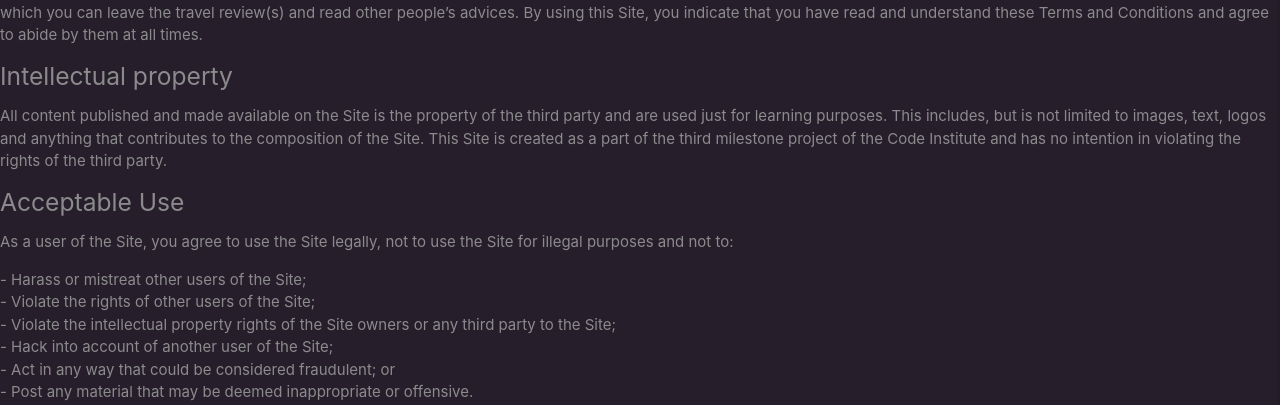
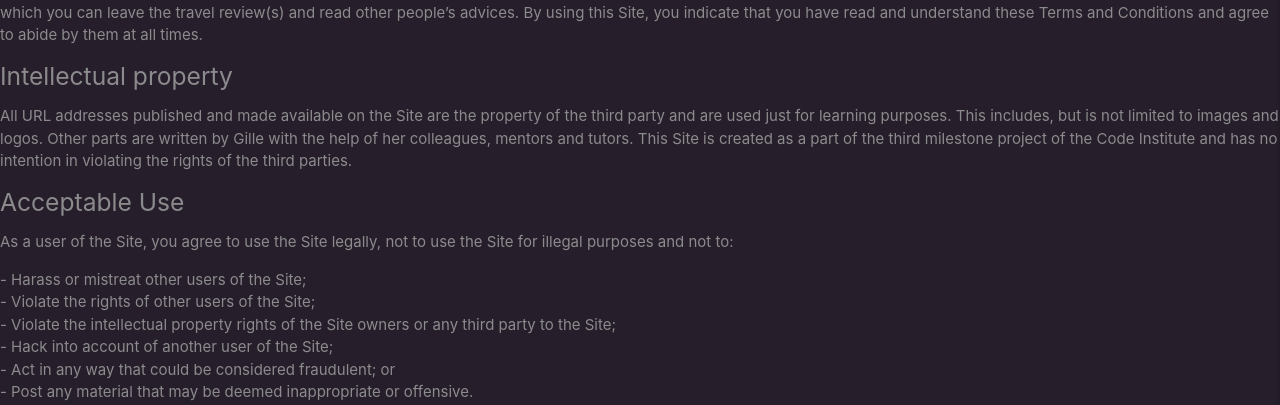
Before and after one commit to GilleM/Travel-reviews, a Flask app: page /terms_and_conditions in a window 1280 px wide. Shown: the part 355-760 px from the top of the page. Run offline with Flask 2, Linux system fonts and the light colour scheme; some libraries are stand-ins or nearby versions.

Commit message:
Modify text of Terms and Conditions

```diff
--- a/templates/terms_and_conditions.html
+++ b/templates/terms_and_conditions.html
@@ -15,8 +15,8 @@
 
     <div>
         <h5>Intellectual property</h5>
-        <p>All content published and made available on the Site is the property of the third party and are used just for learning purposes. This includes, but is not limited to images, text, logos and anything that contributes to the composition of the Site.
-            This Site is created as a part of the third milestone project of the Code Institute and has no intention in violating the rights of the third party.
+        <p>All URL addresses published and made available on the Site are the property of the third party and are used just for learning purposes. This includes, but is not limited to images and logos. Other parts are written by Gille with the help of her colleagues, mentors and tutors.
+            This Site is created as a part of the third milestone project of the Code Institute and has no intention in violating the rights of the third parties.
         </p>
     </div>
     <div>
```
